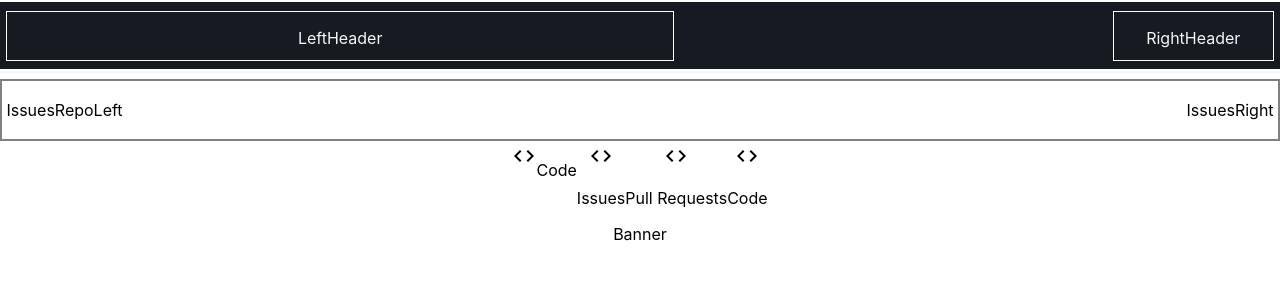
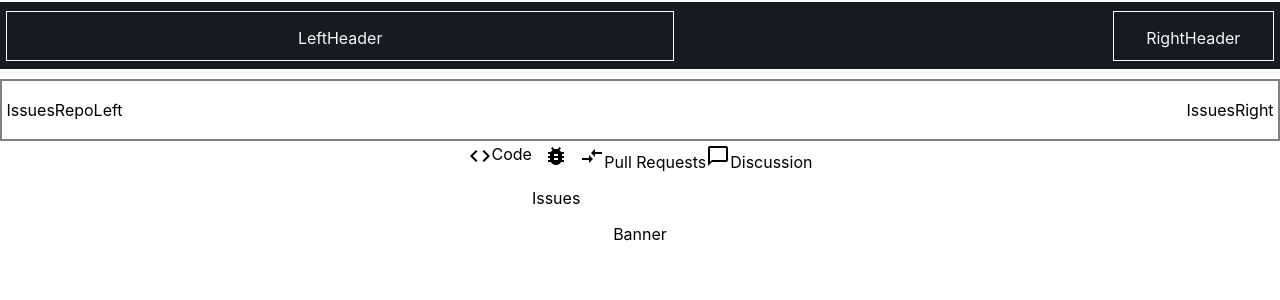
Before and after one commit to Saurabh9399/GithubIssuesProject, a React (Create React App) app: page / in a window 1280 px wide. Shown: the top 300 px of the page. Built offline with nearby package versions, Linux system fonts and the light colour scheme.

Commit message:
adding material ui icons

```diff
--- a/src/components/TabsContainer/CodeTab.js
+++ b/src/components/TabsContainer/CodeTab.js
@@ -6,7 +6,7 @@ function CodeTab() {
   return (
     <div className='code-tab'>
         <CodeIcon/>
-        <p>Code</p>
+        <span>Code</span>
     </div>
   )
 }
--- a/src/components/TabsContainer/Discussions.js
+++ b/src/components/TabsContainer/Discussions.js
@@ -1,13 +1,13 @@
 import React from 'react'
 import "./Discussions.css"
-import CodeIcon from '@mui/icons-material/Code';
+import ChatBubbleOutlineIcon from '@mui/icons-material/ChatBubbleOutline';
 
 
 function Discussions() {
   return (
-    <div>
-        <CodeIcon/>
-        <p>Code</p>
+    <div className='discussions'>
+        <ChatBubbleOutlineIcon/>
+        <span>Discussion</span>
     </div>
   )
 }
--- a/src/components/TabsContainer/IssuesTab.js
+++ b/src/components/TabsContainer/IssuesTab.js
@@ -1,12 +1,12 @@
 import React from 'react'
 import "./IssuesTab.css"
-import CodeIcon from '@mui/icons-material/Code';
+import BugReportIcon from '@mui/icons-material/BugReport';
 
 
 function IssuesTab() {
   return (
     <div className='issues-tab'>
-        <CodeIcon/>
+        <BugReportIcon/>
         <p>Issues</p>
     </div>
   )
--- a/src/components/TabsContainer/PullRequests.js
+++ b/src/components/TabsContainer/PullRequests.js
@@ -1,13 +1,12 @@
 import React from 'react'
 import "./PullRequests.css"
-import CodeIcon from '@mui/icons-material/Code';
-
+import CompareArrowsIcon from '@mui/icons-material/CompareArrows';
 
 function PullRequests() {
   return (
     <div>
-        <CodeIcon/>
-        <p>Pull Requests</p>
+        <CompareArrowsIcon/>
+        <span>Pull Requests</span>
     </div>
   )
 }
```
